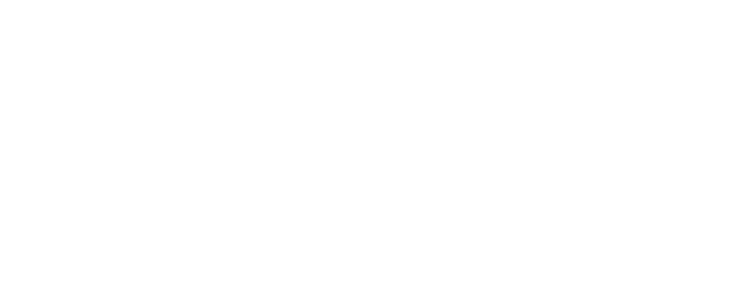
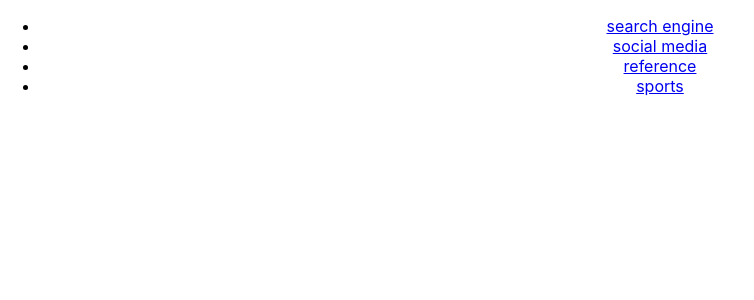
Before and after one commit to PatrickBoynton/bookmarking-app, a React (Create React App) app: page / in a window 1280 px wide. Shown: the top 300 px of the page, without its empty margins (0-754 px from the left). Built offline with nearby package versions, Linux system fonts and the light colour scheme.

Commit message:
Displayed the tags.

```diff
--- a/src/App.js
+++ b/src/App.js
@@ -28,6 +28,7 @@ class App extends Component {
     return (
         <div className="App">
             <ul>
+                {tags}
             </ul>
         </div>
     );
```
